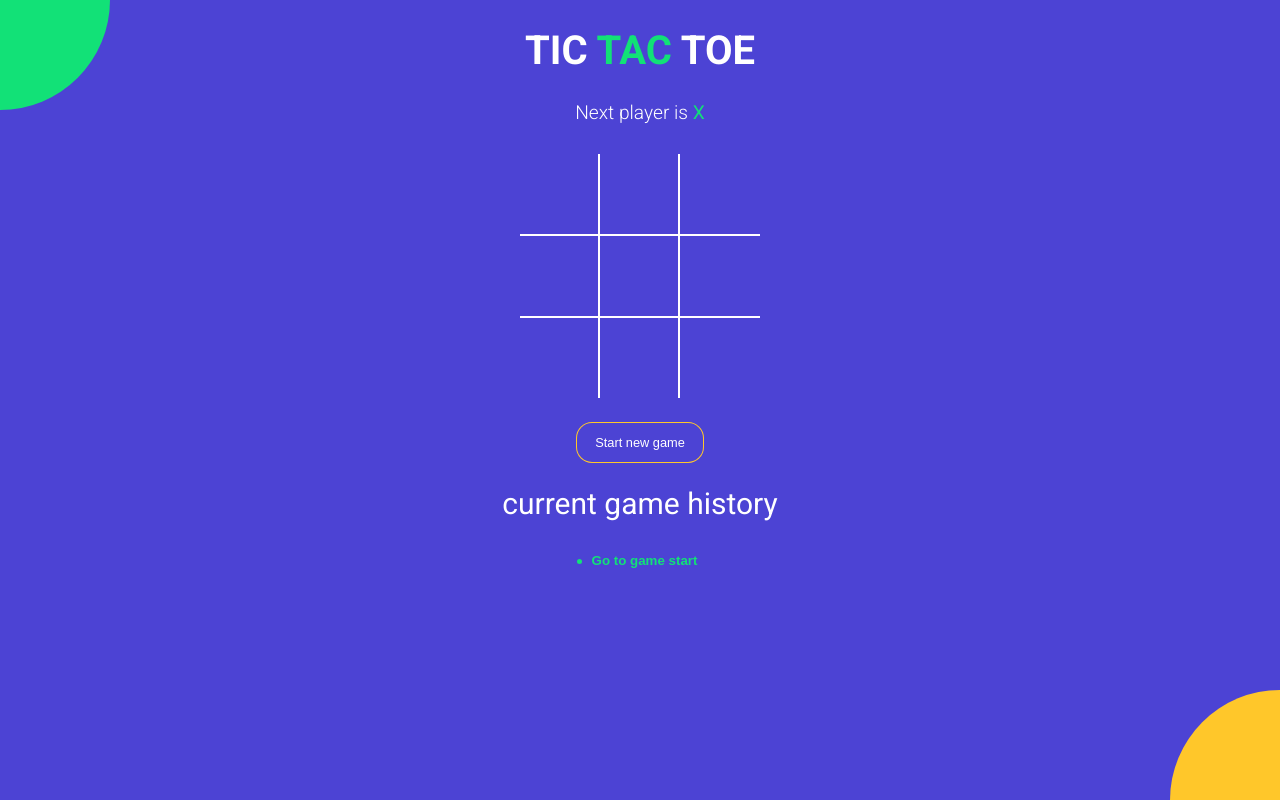
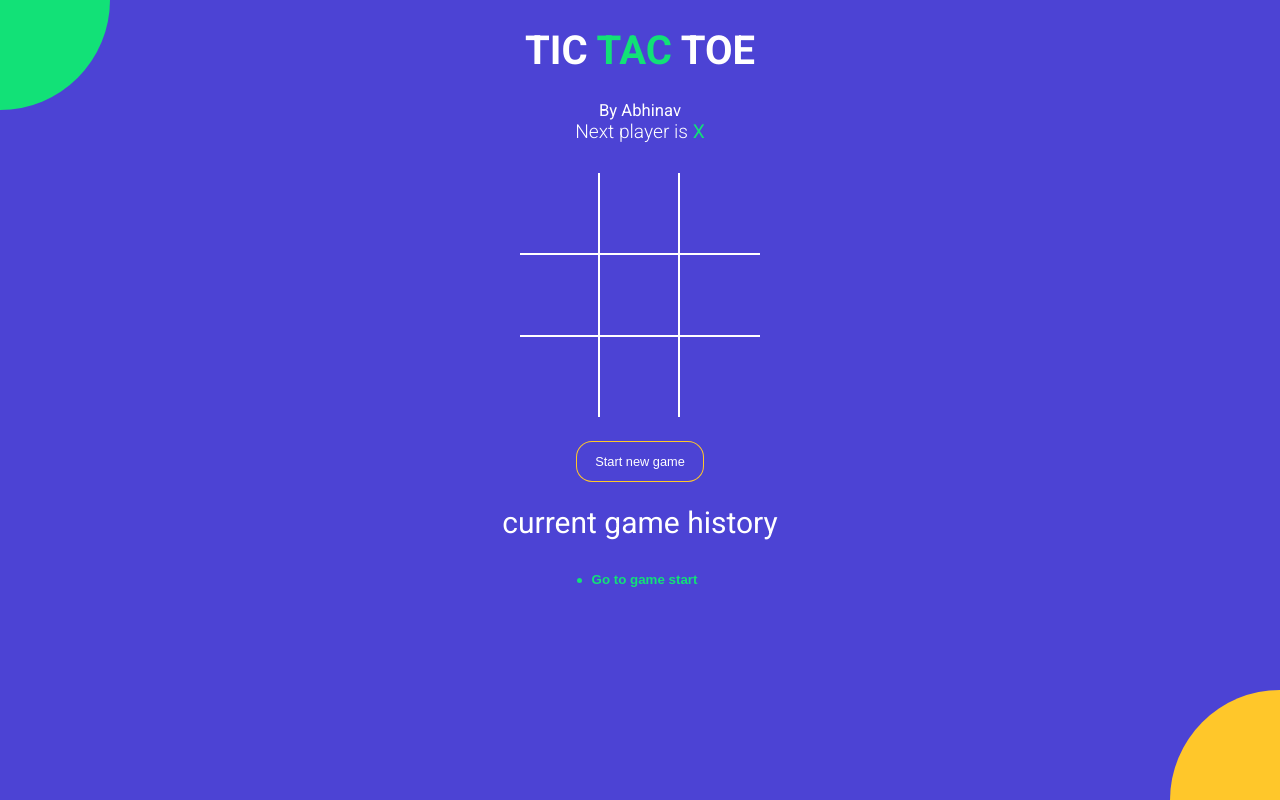
Before and after one commit to abhinavroy83/tictactoe, a React (Vite) app: page / in a window 1280 px wide. Built offline with nearby package versions, Linux system fonts and the light colour scheme.

Commit message:
adding my name

```diff
--- a/src/App.jsx
+++ b/src/App.jsx
@@ -47,6 +47,7 @@ const App = () => {
       <h1>
         TIC <span className="text-green">TAC</span> TOE
       </h1>
+      <small>By Abhinav </small>
       <StatusMessage winner={winner} current={current} />
       <Board
         board={current.board}
```
